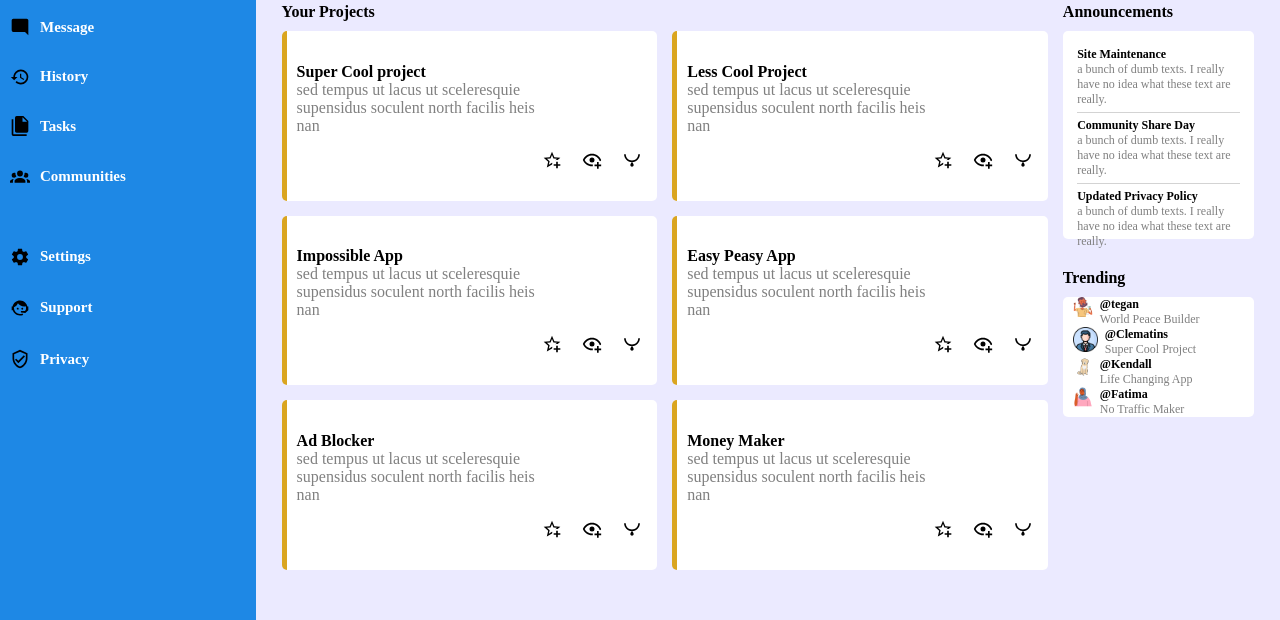
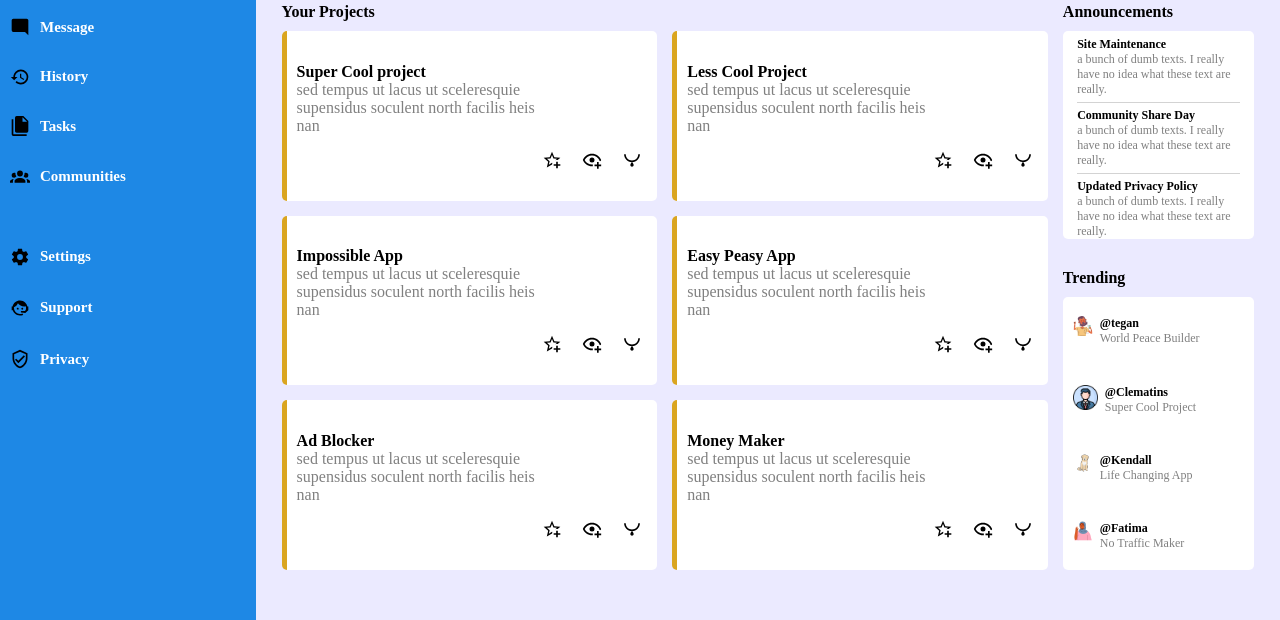
Before and after one commit to Sorbari2016/dashboard, a plain HTML site: page index.html in a window 1280 px wide. Shown: the part 180-800 px from the top of the page. Drawn offline with Linux system fonts and the light colour scheme.

Commit message:
Adjusted the Announcement and Trending sections

```diff
--- a/style.css
+++ b/style.css
@@ -301,7 +301,7 @@ img {
 
 
 .anouncement {
-    height: 85%;
+    height: 95%;
     width: 85%;
     display: grid;
     grid-template-rows: repeat(3, 1fr);
@@ -344,3 +344,13 @@ img {
 .section-title {
     margin-bottom: 10px;
 }
+
+
+.bottom-side {
+    display: flex ;
+    flex-direction: column;
+}
+
+.bottom-side > .placard.placard2{
+    flex: 1;
+}
```
